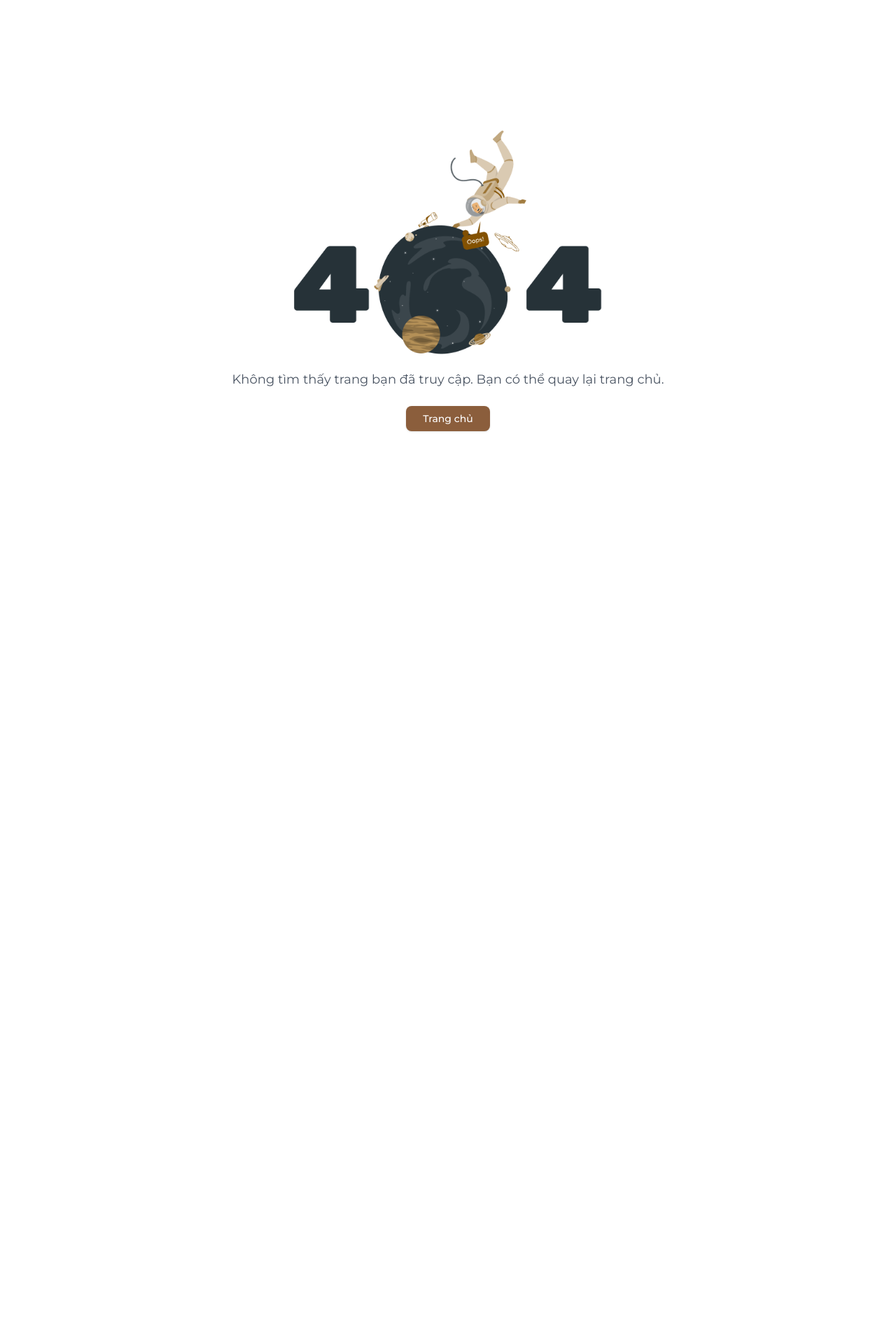
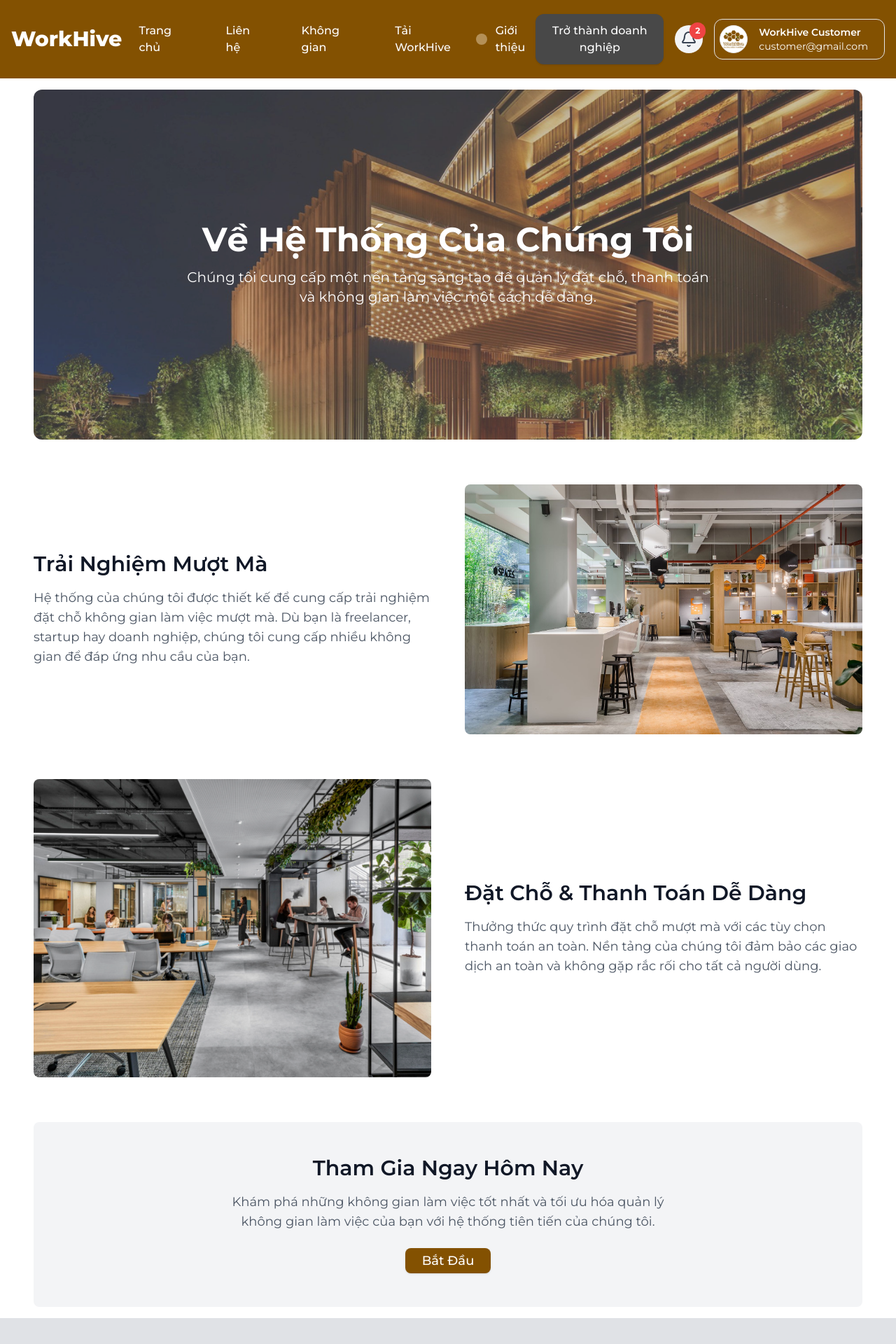
Before and after one commit to PMCdaniel123/SEP490_FE_Clients, a Next.js app: page /about-us in a window 1280 px wide. Before the commit this address had no page. Shown: the top 1920 px of the page at 70% size. Before the commit the page ends 800 px from the top, so only its background shows below. Built offline with nearby package versions, Linux system fonts and the light colour scheme.

Commit message:
feat(about-us): :sparkles: about-us

```diff
--- /dev/null
+++ b/app/(root)/about-us/page.tsx
@@ -0,0 +1,85 @@
+"use client";
+
+import { Button } from "@/components/ui/button";
+import Image from "next/image";
+import Link from "next/link";
+
+const AboutUs = () => {
+  return (
+    <div className="max-w-7xl mx-auto px-6 lg:px-12 py-4">
+      <div className="relative w-full h-[400px] lg:h-[500px] overflow-hidden rounded-xl">
+        <Image
+          src="/banner.png"
+          alt="Về Chúng Tôi"
+          layout="fill"
+          objectFit="cover"
+          className="brightness-75"
+        />
+        <div className="absolute inset-0 flex flex-col justify-center items-center text-center text-white px-4">
+          <h1 className="text-4xl lg:text-5xl font-bold">
+            Về Hệ Thống Của Chúng Tôi
+          </h1>
+          <p className="mt-4 text-lg lg:text-xl max-w-3xl">
+            Chúng tôi cung cấp một nền tảng sáng tạo để quản lý đặt chỗ, thanh
+            toán và không gian làm việc một cách dễ dàng.
+          </p>
+        </div>
+      </div>
+      <section className="mt-16 grid lg:grid-cols-2 gap-12 items-center">
+        <div>
+          <h2 className="text-3xl font-semibold text-gray-900">
+            Trải Nghiệm Mượt Mà
+          </h2>
+          <p className="mt-4 text-lg text-gray-600">
+            Hệ thống của chúng tôi được thiết kế để cung cấp trải nghiệm đặt chỗ
+            không gian làm việc mượt mà. Dù bạn là freelancer, startup hay doanh
+            nghiệp, chúng tôi cung cấp nhiều không gian để đáp ứng nhu cầu của
+            bạn.
+          </p>
+        </div>
+        <Image
+          src="/become-owner.jpg"
+          alt="Không Gian Làm Việc"
+          width={600}
+          height={400}
+          className="rounded-lg"
+        />
+      </section>
+      <section className="mt-16 grid lg:grid-cols-2 gap-12 items-center">
+        <Image
+          src="/become-owner1.jpg"
+          alt="Đặt Chỗ Dễ Dàng"
+          width={600}
+          height={400}
+          className="rounded-lg"
+        />
+        <div>
+          <h2 className="text-3xl font-semibold text-gray-900">
+            Đặt Chỗ & Thanh Toán Dễ Dàng
+          </h2>
+          <p className="mt-4 text-lg text-gray-600">
+            Thưởng thức quy trình đặt chỗ mượt mà với các tùy chọn thanh toán an
+            toàn. Nền tảng của chúng tôi đảm bảo các giao dịch an toàn và không
+            gặp rắc rối cho tất cả người dùng.
+          </p>
+        </div>
+      </section>
+      <section className="mt-16 bg-gray-100 py-12 px-6 text-center rounded-lg">
+        <h2 className="text-3xl font-semibold text-gray-900">
+          Tham Gia Ngay Hôm Nay
+        </h2>
+        <p className="mt-4 text-lg text-gray-600 max-w-2xl mx-auto">
+          Khám phá những không gian làm việc tốt nhất và tối ưu hóa quản lý
+          không gian làm việc của bạn với hệ thống tiên tiến của chúng tôi.
+        </p>
+        <Link href="/">
+          <Button className="mt-6 px-6 py-3  text-white text-lg rounded-lg transition">
+            Bắt Đầu
+          </Button>
+        </Link>
+      </section>
+    </div>
+  );
+};
+
+export default AboutUs;
--- a/components/layout/header.tsx
+++ b/components/layout/header.tsx
@@ -1,7 +1,7 @@
 "use client";
 
 import { useEffect, useRef, useState } from "react";
-import { ChevronsUpDown } from "lucide-react";
+import { ChevronsUpDown, Menu, X } from "lucide-react";
 import Link from "next/link";
 import { usePathname, useRouter } from "next/navigation";
 import { SignInButton } from "../signin-form/signin-button";
@@ -18,6 +18,7 @@ function Header() {
   const [isSignUpModalOpen, setSignUpModalOpen] = useState(false);
   const [isSignInModalOpen, setSignInModalOpen] = useState(false);
   const [openAccount, setOpenAccount] = useState(false);
+  const [isMobileMenuOpen, setMobileMenuOpen] = useState(false);
   const dropdownRef = useRef<HTMLDivElement>(null);
   const router = useRouter();
 
@@ -45,7 +46,7 @@ function Header() {
   };
 
   return (
-    <header className="bg-primary py-4 px-16 flex items-center justify-between text-white relative z-50">
+    <header className="bg-primary py-4 px-4 flex items-center justify-between text-white relative z-50">
       <h1
         className="text-3xl font-extrabold cursor-pointer"
         onClick={() => router.push("/")}
@@ -73,7 +74,7 @@ function Header() {
         ))}
       </nav>
       <div className="flex items-center gap-4">
-        <Link href="/become-owner" className="font-medium">
+        <Link href="/become-owner" className="font-medium hidden md:block">
           <button className="text-base px-5 py-3 rounded-xl shadow hover:bg-secondary bg-[#484848]">
             Trở thành doanh nghiệp
           </button>
@@ -91,7 +92,7 @@ function Header() {
               height={40}
               className="rounded-full border bg-white"
             />
-            <div className="flex flex-col justify-center items-start">
+            <div className="hidden md:flex flex-col justify-center items-start">
               <p className="text-sm font-semibold">WorkHive Customer</p>
               <p className="text-sm">customer@gmail.com</p>
             </div>
@@ -170,7 +171,37 @@ function Header() {
             </ul>
           )}
         </div>
+        <button
+          className="md:hidden flex items-center justify-center p-2"
+          onClick={() => setMobileMenuOpen(!isMobileMenuOpen)}
+        >
+          {isMobileMenuOpen ? <X size={24} /> : <Menu size={24} />}
+        </button>
       </div>
+
+      {isMobileMenuOpen && (
+        <nav className="absolute top-full left-0 w-full bg-primary text-white flex flex-col items-center gap-4 py-4 md:hidden">
+          {menuItems.map((item) => (
+            <Link
+              key={item.path}
+              href={item.path}
+              className="font-medium text-base"
+              onClick={() => setMobileMenuOpen(false)}
+            >
+              {item.name}
+            </Link>
+          ))}
+          <Link
+            href="/become-owner"
+            className="font-medium"
+            onClick={() => setMobileMenuOpen(false)}
+          >
+            <button className="text-base px-5 py-3 rounded-xl shadow hover:bg-secondary bg-[#484848]">
+              Trở thành doanh nghiệp
+            </button>
+          </Link>
+        </nav>
+      )}
 
       <Modal
         open={isSignUpModalOpen}
--- a/constants/constant.ts
+++ b/constants/constant.ts
@@ -16,6 +16,7 @@ export const menuItems: MenuItemProps[] = [
   { name: "Liên hệ", path: "/contact" },
   { name: "Không gian", path: "/workspace" },
   { name: "Tải WorkHive", path: "/download" },
+  { name: "Giới thiệu", path: "/about-us" },
 ];
 
 export const topWorkspace: TopWorkspace[] = [
```
